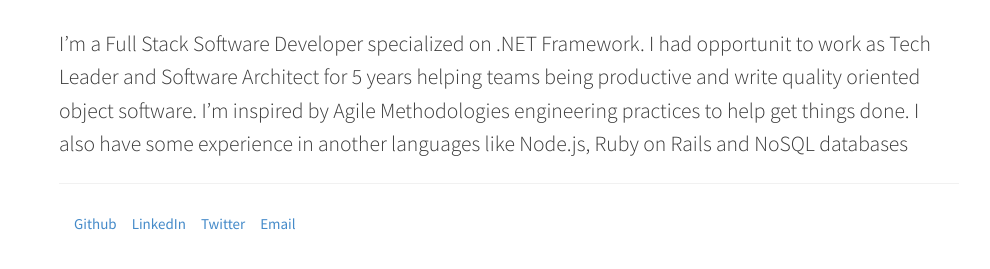
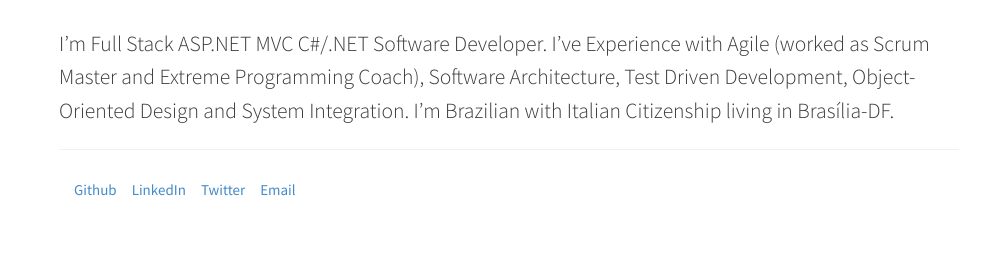
Before and after one commit to joaofx/joaofx.github.com, a plain HTML site: page index.html in a window 1280 px wide. Shown: the part 111-380 px from the top of the page, without its empty margins (131-1121 px from the left). Drawn offline with Linux system fonts and the light colour scheme.

Commit message:
Resume text changed

```diff
--- a/index.html
+++ b/index.html
@@ -18,7 +18,9 @@
 	<h1>João Carlos Clementoni Silva</h1>
 
 	<div id="resume">
-		<p>I’m a Full Stack Software Developer specialized on .NET Framework. I had opportunit to work as Tech Leader and Software Architect for 5 years helping teams being productive and write quality oriented object software. I’m inspired by Agile Methodologies engineering practices to help get things done. I also have some experience in another languages like Node.js, Ruby on Rails and NoSQL databases</p>
+		<p>
+			I’m Full Stack ASP.NET MVC C#/.NET Software Developer. I’ve Experience with Agile (worked as Scrum Master and Extreme Programming Coach), Software Architecture, Test Driven Development, Object-Oriented Design and System Integration. I’m Brazilian with Italian Citizenship living in Brasília-DF.
+		</p>
 	</div>
 
 	<div id="links">
```
